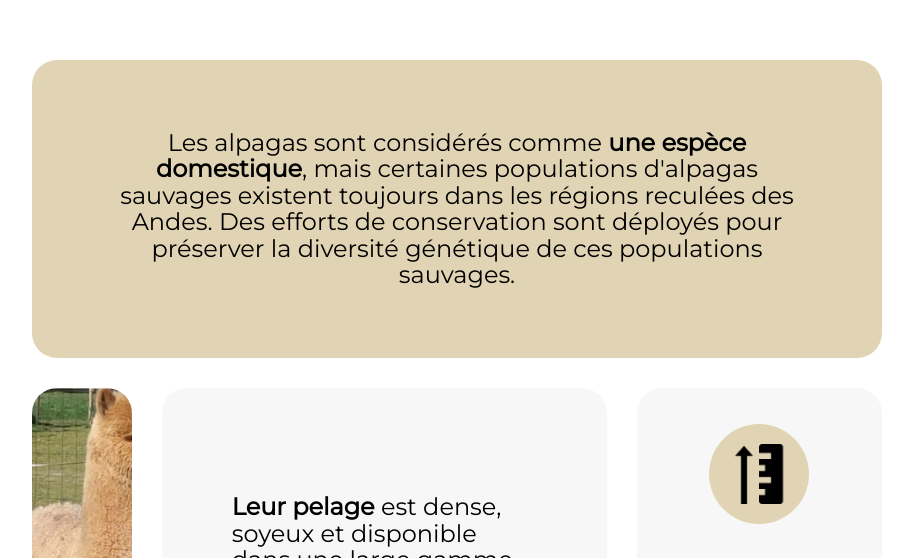
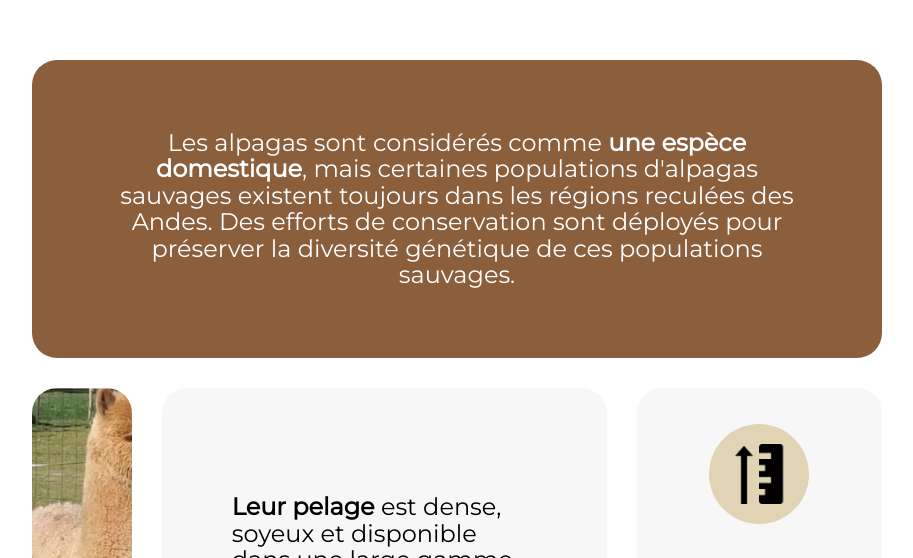
Before and after one commit to julien382/Alpaga, a React (Create React App) app: page / in a window 1280 px wide. Shown: the part 800-1358 px from the top of the page, without its empty margins (183-1096 px from the left). Built offline with nearby package versions, Linux system fonts and the light colour scheme; a web font is replaced by a local one.

Commit message:
change color alpaga

```diff
--- a/src/components/InfosAnimal/InfosAnimal.scss
+++ b/src/components/InfosAnimal/InfosAnimal.scss
@@ -6,8 +6,9 @@
     font-size: $primary-font-size;
     padding: 70px;
     border-radius: 25px;
-    background-color: $primary-color;
+    background-color: $secondary-color;
     margin: 15px;
+    color: white;
 }
 
 .part2_containerTextImage{
```
